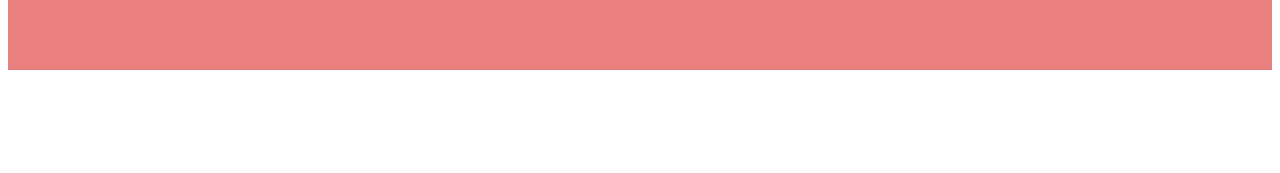
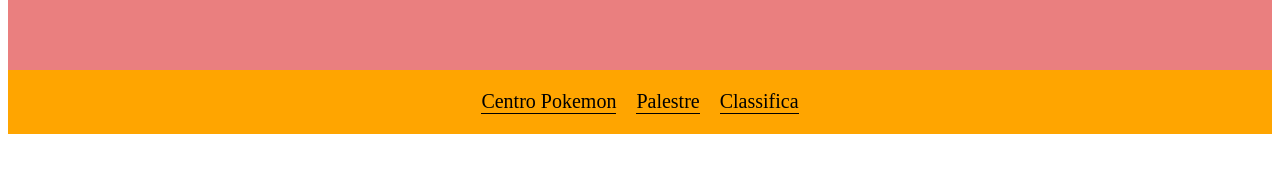
Before and after one commit to MarcoFonti/vite-yu-gi-oh, a Vue app: page / in a window 1280 px wide. Shown: the part 603-776 px from the top of the page. Built offline with nearby package versions, Linux system fonts and the light colour scheme; no server answers.

Commit message:
add app-footer

```diff
--- a/src/App.vue
+++ b/src/App.vue
@@ -13,6 +13,7 @@ import { store } from './data/store';
 import axios from 'axios';
 // VARIBILE API
 const endpoint = 'https://41tyokboji.execute-api.eu-central-1.amazonaws.com/dev/api/v1/pokemons';
+
 
 export default {
     // NOME
--- a/src/components/AppFooter.vue
+++ b/src/components/AppFooter.vue
@@ -11,10 +11,35 @@ export default {
 
 <!-- HTML -->
 <template>
-
+    <!-- FOOTER -->
+    <footer>
+        <ul>
+            <li>Centro Pokemon</li>
+            <li>Palestre</li>
+            <li>Classifica</li>
+        </ul>
+    </footer>
 </template>
 
 <!-- CSS -->
-<style>
+<style scoped lang="scss">
+
+/* LISTA */
+ul {
+    display: flex;
+    justify-content: center;
+    align-items: center;
+    gap: 20px;
+    background-color: orange;
+    margin: 0px;
+    padding: 20px;
+
+    /* CONTENUTO LISTA */
+    li {
+        list-style: none;
+        font-size: 20px;
+        border-bottom: 1px solid;
+    }
+}
 
 </style>
--- a/src/components/AppMain.vue
+++ b/src/components/AppMain.vue
@@ -25,7 +25,7 @@ export default {
     <!-- MAIN -->
     <main>
         <!-- LOADING -->
-        <h1 v-if="store.loading">Loading...</h1>
+        <h1 v-if="store.loading === true">Loading...</h1>
         <!-- SEZIONE POKEDEX -->
         <section v-else id="recipe-pokedex">
             <!-- TITOLO -->
```
Also changed, not shown: src/data/store.js (line endings or trailing spaces).
